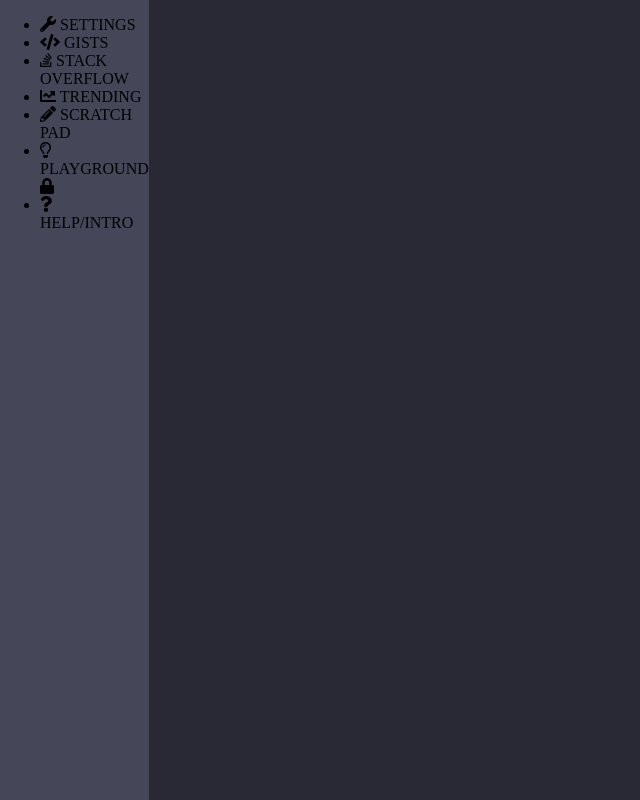
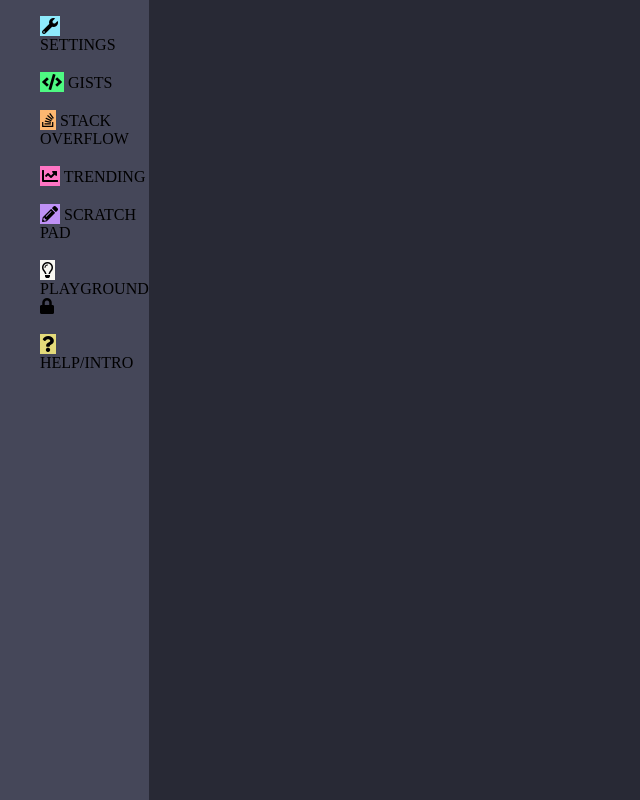
Before and after one commit to Hemlatab/-Landing-Page---Initab, a website: page index.html in a window 1280 px wide. Shown: the whole page, without its empty margins (0-640 px from the left). Drawn offline with Linux system fonts and the light colour scheme.

Commit message:
Added the list item icons

```diff
--- a/index.html
+++ b/index.html
@@ -16,13 +16,16 @@
   <div class='container'>
     <div class='col-1'>
       <ul>
-        <li><i class="fas fa-wrench"></i> SETTINGS</li>
-        <li><i class="fas fa-code"></i> GISTS</li>
-        <li><i class="fab fa-stack-overflow"></i> STACK OVERFLOW</li>
-        <li><i class="fas fa-chart-line"></i> TRENDING</li>
-        <li><i class="fas fa-pencil-alt"></i> SCRATCH PAD</li>
-        <li><i class="far fa-lightbulb"></i> PLAYGROUND <i class="fas fa-lock"></i></li>
-        <li><i class="fas fa-question"></i> HELP/INTRO</li>
+        <li><i class="fas fa-wrench"></i>
+        <li id="settings">SETTINGS</li>
+        </li>
+        </li><br>
+        <li><i class="fas fa-code"></i> GISTS</li><br>
+        <li><i class="fab fa-stack-overflow"></i> STACK OVERFLOW</li><br>
+        <li><i class="fas fa-chart-line"></i> TRENDING</li><br>
+        <li><i class="fas fa-pencil-alt"></i> SCRATCH PAD</li><br>
+        <li><i class="far fa-lightbulb"></i> PLAYGROUND <i class="fas fa-lock"></i></li><br>
+        <li><i class="fas fa-question"></i> HELP/INTRO</li><br>
       </ul>
     </div>
     <div class='col-2'></div>
--- a/style.css
+++ b/style.css
@@ -12,7 +12,7 @@ body{
 }
 .container{
     display:flex;
-   flex-direction:row;
+    flex-direction:row;
     height:100vh;
     width:100vw;
     background:white;
@@ -49,3 +49,51 @@ body{
    flex:2;
    background:var(--independance);
  }
+ ul li{
+   list-style: none;
+ }
+
+ ul li .settings{
+  color:red;
+ }
+ ul li .fa-wrench{
+   color:black;
+   background-color: #8eeafc;
+   padding:2px;
+ }
+
+ ul li .fa-code{
+  color:black;
+   background-color:#4efa82;
+   padding:2px;
+ }
+
+ ul li .fa-stack-overflow{
+  color:black;
+  background-color:#fdb770;
+  padding:2px;
+}
+
+ul li .fa-chart-line{
+  color:black;
+  background-color:#ff75c4;
+  padding:2px;
+}
+
+ul li .fa-pencil-alt{
+  color:black;
+  background-color:#bf91f6;
+  padding:2px;
+}
+
+ul li .fa-lightbulb{
+  color:black;
+  background-color:#f8f8f2;
+  padding:2px;
+}
+
+ul li .fa-question{
+  color:black;
+  background-color:#e4db7a;
+  padding:2px;
+}
```
